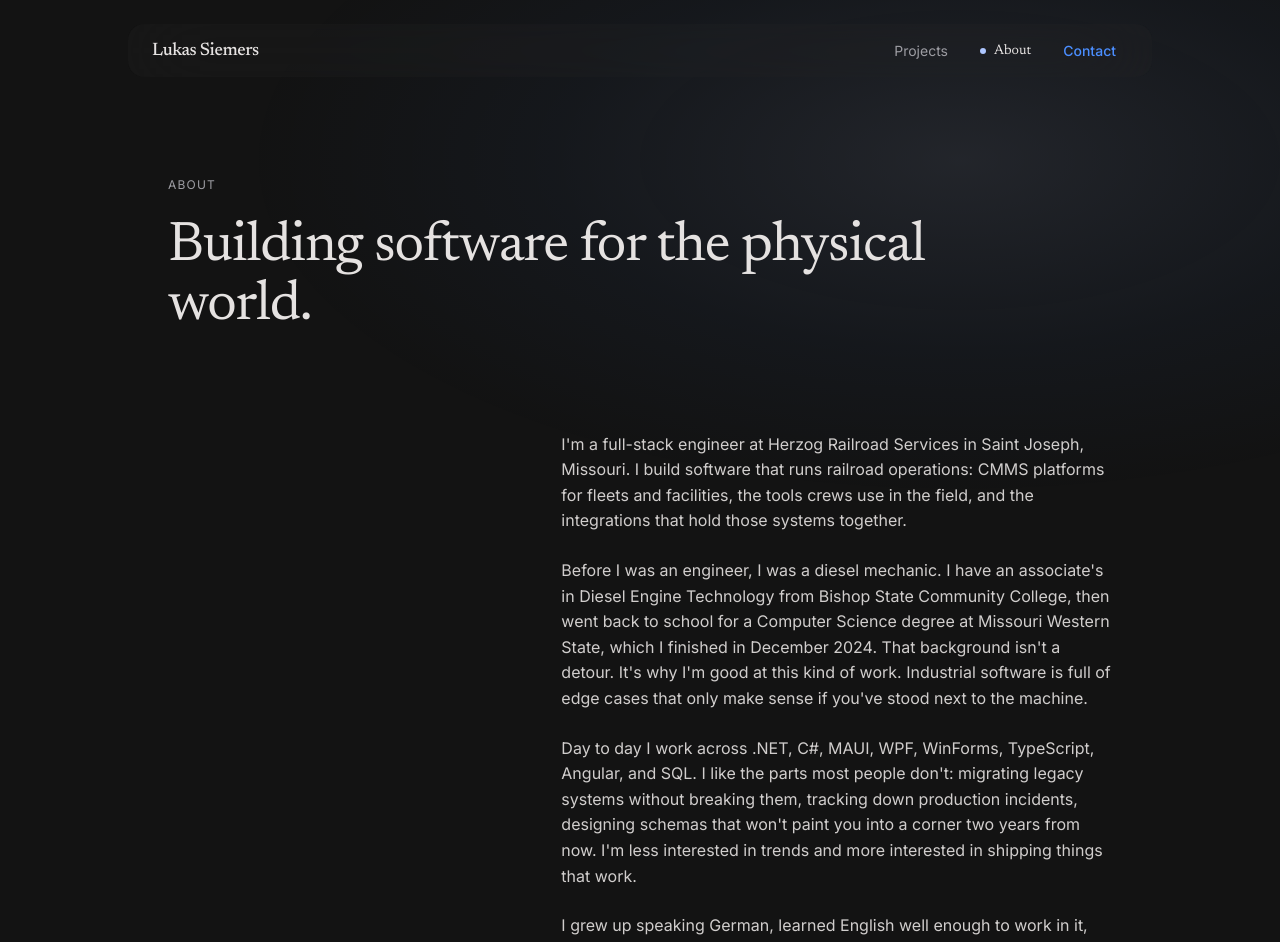
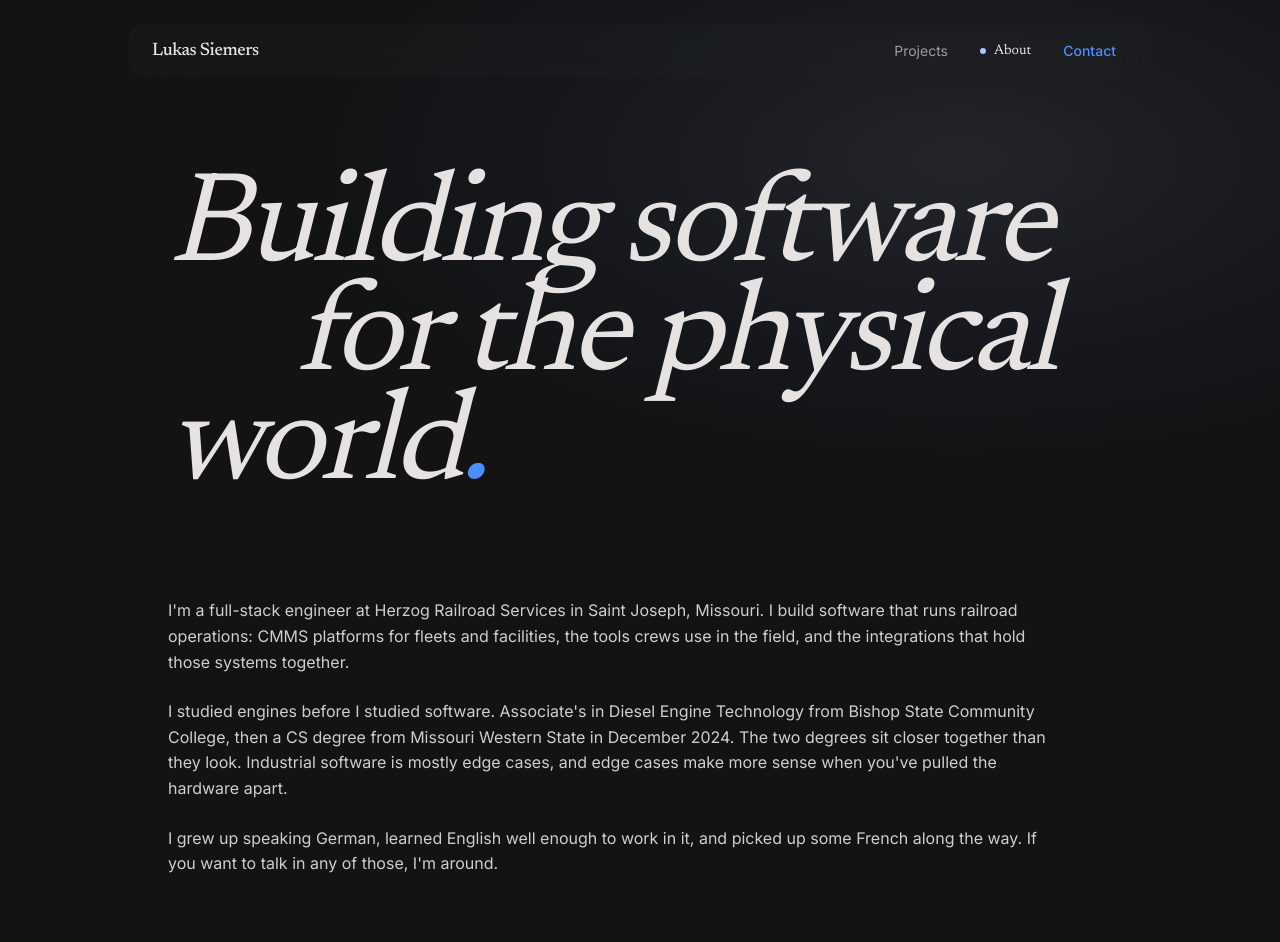
Before and after one commit to lukas-siemers/portfolio-lukas-siemers, a Next.js app: page /about in a window 1280 px wide. Shown: the top 942 px of the page. Built offline with nearby package versions, Linux system fonts and the light colour scheme.

Commit message:
ppls - changes to the about section

```diff
--- a/src/app/about/page.tsx
+++ b/src/app/about/page.tsx
@@ -9,20 +9,22 @@ export const metadata: Metadata = {
 export default function AboutPage() {
   return (
     <div className="space-y-section">
-      {/* Editorial masthead — statement as headline, "About" as small label above */}
-      <section className="grid grid-cols-12 gap-y-10 pt-8 sm:pt-16">
-        <div className="col-span-12 md:col-span-10">
-          <p className="label-md mb-6">About</p>
-          <h1 className="font-serif text-display-md text-on-surface sm:text-display-lg">
-            Building software for the physical world.
-          </h1>
-        </div>
+      {/* ---------- MASTHEAD ---------- */}
+      <section className="pt-10 sm:pt-16">
+        <h1 className="font-serif italic tracking-tighter text-on-surface text-display-lg sm:text-display-xl md:text-display-2xl">
+          Building software
+          <br />
+          <span className="ml-10 sm:ml-20 md:ml-32">
+            for the physical world
+            <span className="text-primary-container">.</span>
+          </span>
+        </h1>
       </section>
 
-      {/* Body — offset right, narrow column, Inter body with 1.6 line-height */}
+      {/* ---------- BODY ---------- */}
       <section className="grid grid-cols-12 gap-y-10">
-        <div className="col-span-12 md:col-span-7 md:col-start-6">
-          <div className="space-y-6 text-body-lg text-on-surface/90">
+        <div className="col-span-12">
+          <div className="max-w-4xl space-y-6 text-body-lg text-on-surface/90">
             <p>
               I&apos;m a full-stack engineer at Herzog Railroad Services in
               Saint Joseph, Missouri. I build software that runs railroad
@@ -31,23 +33,12 @@ export default function AboutPage() {
               systems together.
             </p>
             <p>
-              Before I was an engineer, I was a diesel mechanic. I have an
-              associate&apos;s in Diesel Engine Technology from Bishop State
-              Community College, then went back to school for a Computer
-              Science degree at Missouri Western State, which I finished in
-              December 2024. That background isn&apos;t a detour. It&apos;s
-              why I&apos;m good at this kind of work. Industrial software is
-              full of edge cases that only make sense if you&apos;ve stood
-              next to the machine.
-            </p>
-            <p>
-              Day to day I work across .NET, C#, MAUI, WPF, WinForms,
-              TypeScript, Angular, and SQL. I like the parts most people
-              don&apos;t: migrating legacy systems without breaking them,
-              tracking down production incidents, designing schemas that
-              won&apos;t paint you into a corner two years from now. I&apos;m
-              less interested in trends and more interested in shipping things
-              that work.
+              I studied engines before I studied software. Associate&apos;s in
+              Diesel Engine Technology from Bishop State Community College,
+              then a CS degree from Missouri Western State in December 2024.
+              The two degrees sit closer together than they look. Industrial
+              software is mostly edge cases, and edge cases make more sense
+              when you&apos;ve pulled the hardware apart.
             </p>
             <p>
               I grew up speaking German, learned English well enough to work
@@ -69,7 +60,12 @@ export default function AboutPage() {
               Building enterprise CMMS and railroad operations software at
               Herzog.
             </li>
-            <li>Sharpening my eye for system architecture and database design.</li>
+            <li>
+              Shipping side projects under T5 on nights and weekends.
+            </li>
+            <li>
+              Sharpening my eye for system architecture and database design.
+            </li>
             <li>Trying to write more. Hence this site.</li>
           </ul>
         </div>
--- a/src/app/projects/page.tsx
+++ b/src/app/projects/page.tsx
@@ -18,7 +18,7 @@ export default function ProjectsPage() {
     <div className="space-y-section">
       {/* ---------- MASTHEAD ---------- */}
       <section className="pt-10 sm:pt-16">
-        <h1 className="font-serif italic tracking-tighter text-display-lg text-on-surface sm:text-display-xl">
+        <h1 className="font-serif italic tracking-tighter text-on-surface text-display-lg sm:text-display-xl md:text-display-2xl">
           Projects
           <span className="text-primary-container">.</span>
         </h1>
@@ -29,7 +29,7 @@ export default function ProjectsPage() {
         <div className="mb-10 grid grid-cols-12 items-end gap-4">
           <div className="col-span-12 md:col-span-9">
             <p className="label-md text-primary">01 / Work</p>
-            <h2 className="mt-3 font-serif italic tracking-tight text-headline-md text-on-surface sm:text-display-md">
+            <h2 className="mt-3 font-serif italic tracking-tight text-display-md text-on-surface sm:text-display-lg md:text-display-xl">
               At Herzog.
             </h2>
           </div>
@@ -56,7 +56,7 @@ export default function ProjectsPage() {
         <div className="mb-10 grid grid-cols-12 items-end gap-4">
           <div className="col-span-12 md:col-span-9">
             <p className="label-md text-primary">02 / Private</p>
-            <h2 className="mt-3 font-serif italic tracking-tight text-headline-md text-on-surface sm:text-display-md">
+            <h2 className="mt-3 font-serif italic tracking-tight text-display-md text-on-surface sm:text-display-lg md:text-display-xl">
               On the side.
             </h2>
           </div>
```
